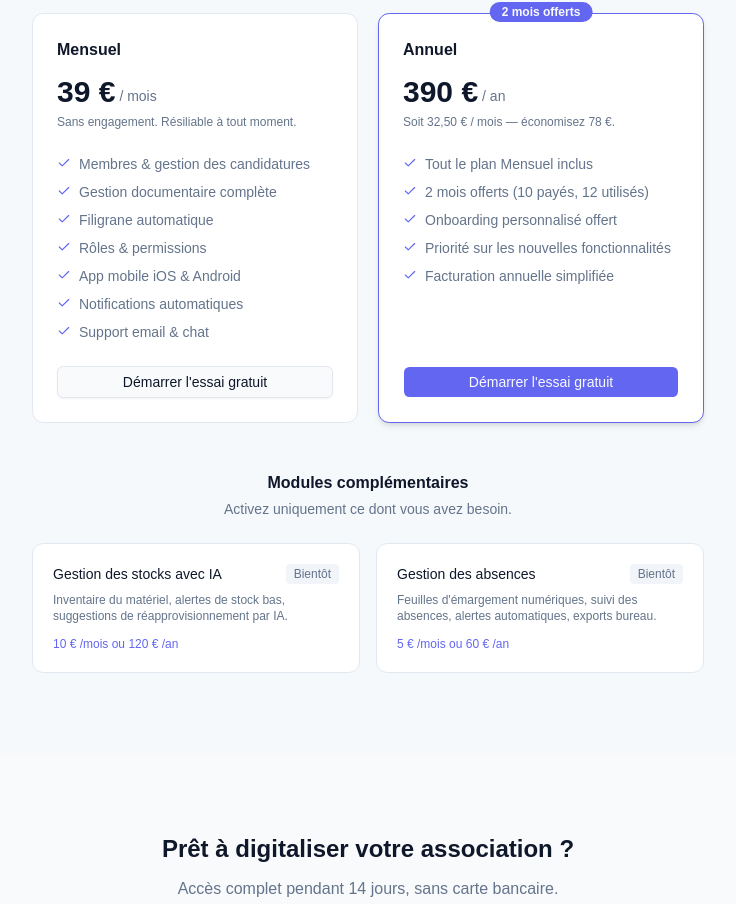
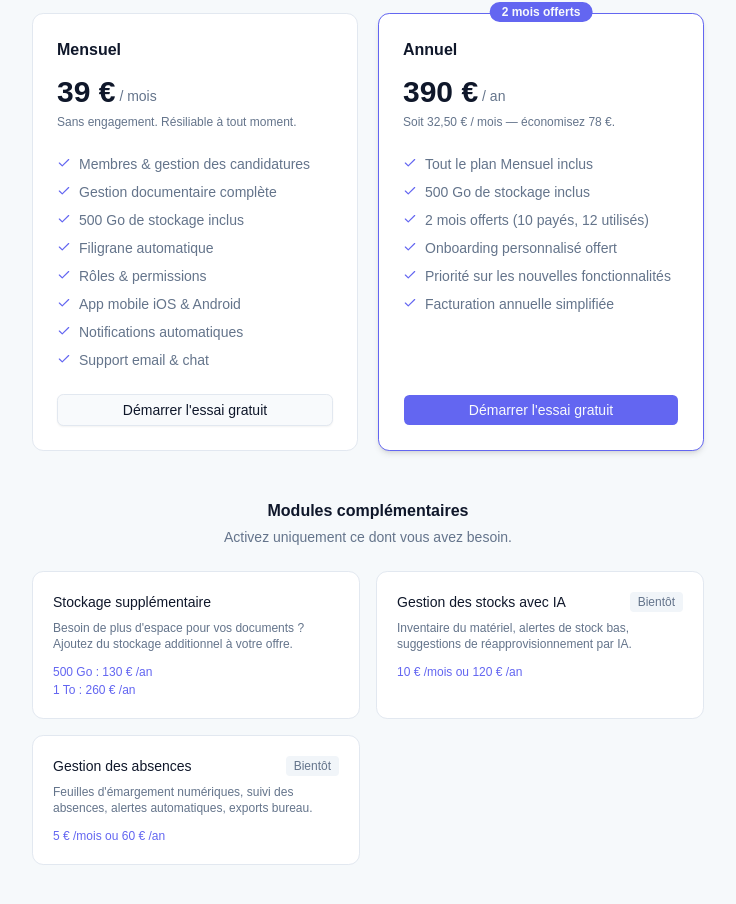
Before and after one commit to oceance-dev/sigma-front-web, a Next.js app: page / in a window 1280 px wide. Shown: the part 3665-4569 px from the top of the page, without its empty margins (272-1008 px from the left). Built offline with nearby package versions, Linux system fonts and the light colour scheme; no server answers.

Commit message:
Change landing page, and system for stockage,  500 go included, and for more stockage pay 500 GO or 1TO

```diff
--- a/app/candidat/documents/page.tsx
+++ b/app/candidat/documents/page.tsx
@@ -73,6 +73,11 @@ function fmtSize(bytes: number) {
   return bytes >= 1_000_000 ? `${(bytes / 1_000_000).toFixed(0)} Mo` : `${(bytes / 1_000).toFixed(0)} Ko`
 }
 
+function getExtension(filename: string) {
+  const idx = filename.lastIndexOf('.')
+  return idx === -1 ? '' : filename.slice(idx + 1).toLowerCase()
+}
+
 // ── Page ───────────────────────────────────────────────────
 
 export default function CandidatDocumentsPage() {
@@ -129,6 +134,11 @@ export default function CandidatDocumentsPage() {
   // ── Upload ─────────────────────────────────────────────────
 
   async function handleUpload(req: Requirement, file: File) {
+    const ext = getExtension(file.name)
+    if (!req.allowedExtensions.includes(ext)) {
+      setFeedback({ message: `Format .${ext || '?'} non supporté. Formats acceptés : ${req.allowedExtensions.join(', ').toUpperCase()}.`, type: 'error' })
+      return
+    }
     if (file.size > req.maxFileSize) {
       setFeedback({ message: `Fichier trop volumineux (max ${fmtSize(req.maxFileSize)}).`, type: 'error' })
       return
@@ -164,6 +174,11 @@ export default function CandidatDocumentsPage() {
 
   async function handleReplace(req: Requirement, file: File) {
     if (!req.status.documentId) return
+    const ext = getExtension(file.name)
+    if (!req.allowedExtensions.includes(ext)) {
+      setFeedback({ message: `Format .${ext || '?'} non supporté. Formats acceptés : ${req.allowedExtensions.join(', ').toUpperCase()}.`, type: 'error' })
+      return
+    }
     if (file.size > req.maxFileSize) {
       setFeedback({ message: `Fichier trop volumineux (max ${fmtSize(req.maxFileSize)}).`, type: 'error' })
       return
--- a/app/page.tsx
+++ b/app/page.tsx
@@ -286,7 +286,7 @@ export default async function HomePage() {
           </p>
           <div className="grid gap-3 sm:grid-cols-3 mb-8 text-left max-w-xl mx-auto">
             {[
-              { n: '30', unit: 'jours',     label: "d'essai complet"       },
+              { n: '14', unit: 'jours',     label: "d'essai complet"       },
               { n: '0',  unit: '€',         label: 'de carte bancaire'      },
               { n: '1h', unit: '',           label: 'pour être opérationnel' },
             ].map((s) => (
@@ -347,6 +347,7 @@ export default async function HomePage() {
                 {[
                   'Membres & gestion des candidatures',
                   'Gestion documentaire complète',
+                  '500 Go de stockage inclus',
                   'Filigrane automatique',
                   'Rôles & permissions',
                   'App mobile iOS & Android',
@@ -377,6 +378,7 @@ export default async function HomePage() {
               <ul className="mt-6 flex flex-col gap-2 flex-1">
                 {[
                   'Tout le plan Mensuel inclus',
+                  '500 Go de stockage inclus',
                   '2 mois offerts (10 payés, 12 utilisés)',
                   'Onboarding personnalisé offert',
                   'Priorité sur les nouvelles fonctionnalités',
@@ -401,23 +403,41 @@ export default async function HomePage() {
             <div className="grid gap-4 sm:grid-cols-2 max-w-2xl mx-auto">
               {[
                 {
+                  title: 'Stockage supplémentaire',
+                  desc: 'Besoin de plus d\'espace pour vos documents ? Ajoutez du stockage additionnel à votre offre.',
+                  tiers: ['500 Go : 130 € /an', '1 To : 260 € /an'],
+                  soon: false,
+                },
+                {
                   title: 'Gestion des stocks avec IA',
                   desc: 'Inventaire du matériel, alertes de stock bas, suggestions de réapprovisionnement par IA.',
                   price: '10 € /mois ou 120 € /an',
+                  soon: true,
                 },
                 {
                   title: 'Gestion des absences',
                   desc: 'Feuilles d\'émargement numériques, suivi des absences, alertes automatiques, exports bureau.',
                   price: '5 € /mois ou 60 € /an',
+                  soon: true,
                 },
               ].map((m) => (
                 <div key={m.title} className="rounded-xl border border-border bg-card p-5">
                   <div className="flex items-start justify-between gap-2 mb-2">
                     <p className="font-medium text-sm">{m.title}</p>
-                    <span className="shrink-0 rounded px-2 py-0.5 text-xs bg-muted text-muted-foreground">Bientôt</span>
+                    {m.soon && (
+                      <span className="shrink-0 rounded px-2 py-0.5 text-xs bg-muted text-muted-foreground">Bientôt</span>
+                    )}
                   </div>
                   <p className="text-xs text-muted-foreground mb-3">{m.desc}</p>
-                  <p className="text-xs font-medium text-primary">{m.price}</p>
+                  {m.tiers ? (
+                    <div className="flex flex-col gap-0.5">
+                      {m.tiers.map((t) => (
+                        <p key={t} className="text-xs font-medium text-primary">{t}</p>
+                      ))}
+                    </div>
+                  ) : (
+                    <p className="text-xs font-medium text-primary">{m.price}</p>
+                  )}
                 </div>
               ))}
             </div>
```
